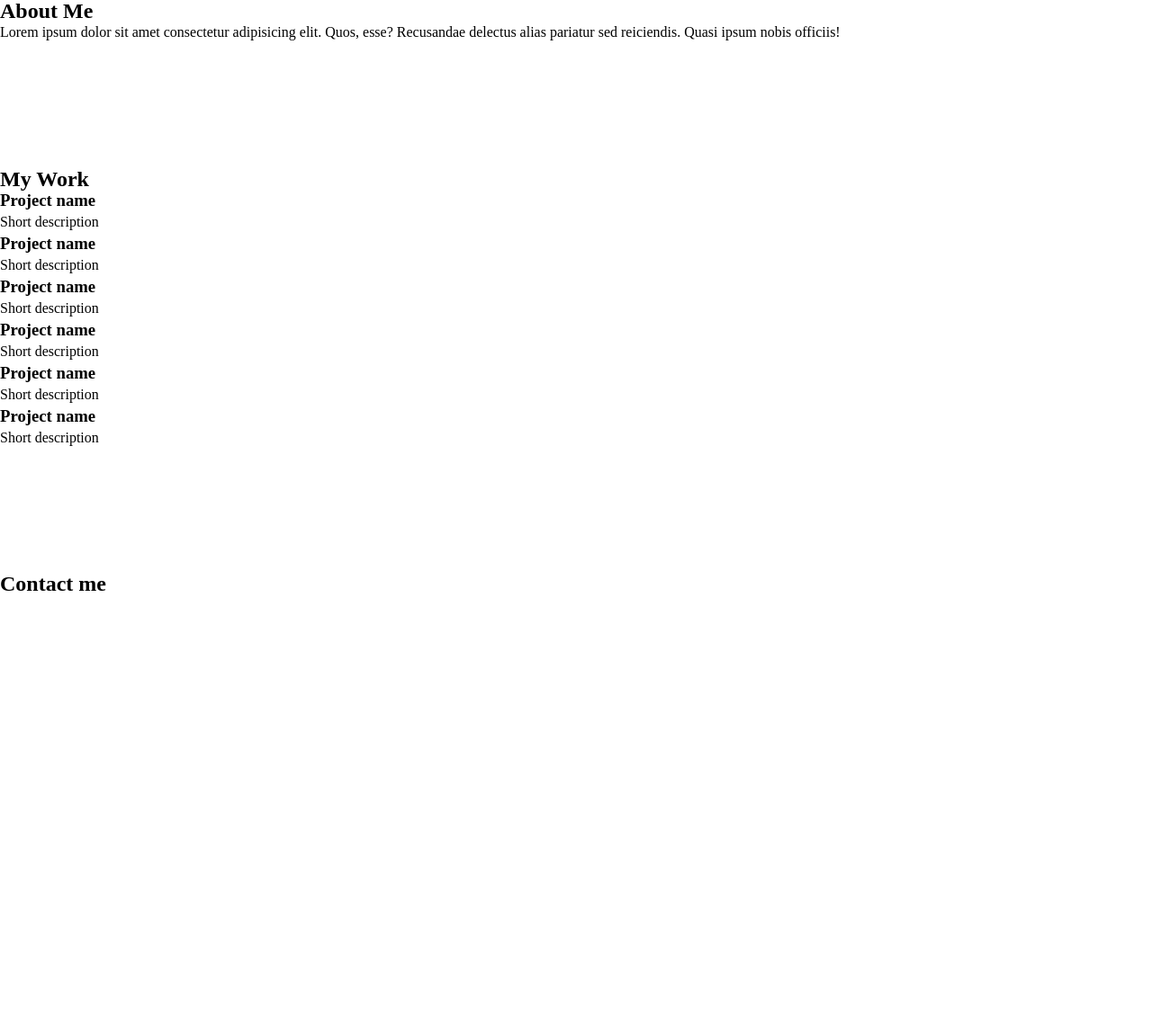
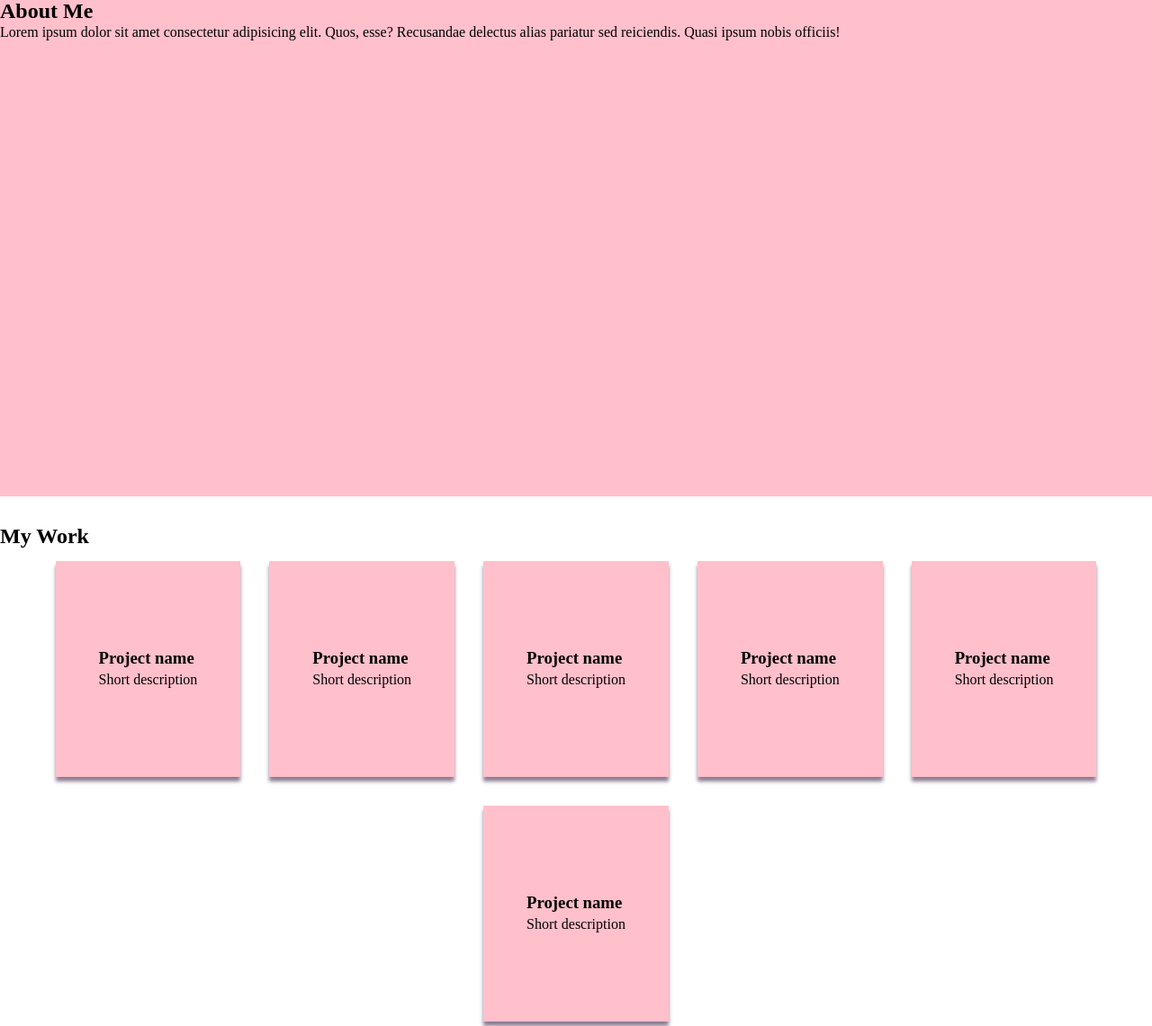
Before and after one commit to SapphicBear/homepage-advanced-html-css, a website built with webpack: page src/index.html in a window 1280 px wide. Shown: the top 1141 px of the page at 90% size. Before the commit the page ends 800 px from the top, so only its background shows below. Built offline with nearby package versions, Linux system fonts and the light colour scheme.

Commit message:
more work on the initial skeleton

```diff
--- a/src/index.html
+++ b/src/index.html
@@ -18,10 +18,12 @@
                 <!-- icons 3 -->
             </div>
         </section>
+        <div class="background"></div>
     </header>
 
     <main>
         <h2>My Work</h2>
+        <div class="card-wrapper">
         <section class="card" aria-labelledby="card1">
             <!-- image of project -->
             <h3 id="card1">Project name</h3>
@@ -71,6 +73,7 @@
             </div>
             <p>Short description</p>
         </section>
+        </div>
     </main>
 
     <footer>
--- a/src/styles.css
+++ b/src/styles.css
@@ -3,6 +3,9 @@
   https://www.joshwcomeau.com/css/custom-css-reset/
   with slight edits made by Me!
 */
+:root {
+    --shadow: rgba(38, 11, 54, 0.534);
+}
 *, *::before, *::after {
     box-sizing: border-box;
 }
@@ -12,7 +15,7 @@
 body {
     line-height: calc(1em + 0.5rem);
     -webkit-font-smoothing: antialiased;
-    height: 100vh;
+    min-height: 100vh;
 }
 img {
     max-width: 100%;
@@ -46,4 +49,34 @@ li {
 
 body {
     display: grid;
+    gap: 2rem;
+    grid-template-rows: repeat(3, 1fr);
 }
+
+header {
+    background: pink;
+}
+
+main {
+    display: flex;
+    flex-direction: column;
+    gap: 1rem;
+
+    .card-wrapper {
+        display: flex;
+        flex-wrap: wrap;
+        gap: 2rem;
+        justify-content: center;
+
+        section.card {
+            background: pink;
+            padding: 6rem 3rem;
+            box-shadow: var(--shadow) 0px 5px 4px;
+        }
+    }
+}
+
+footer {
+    background: pink;
+    place-self: stretch;
+}
```
